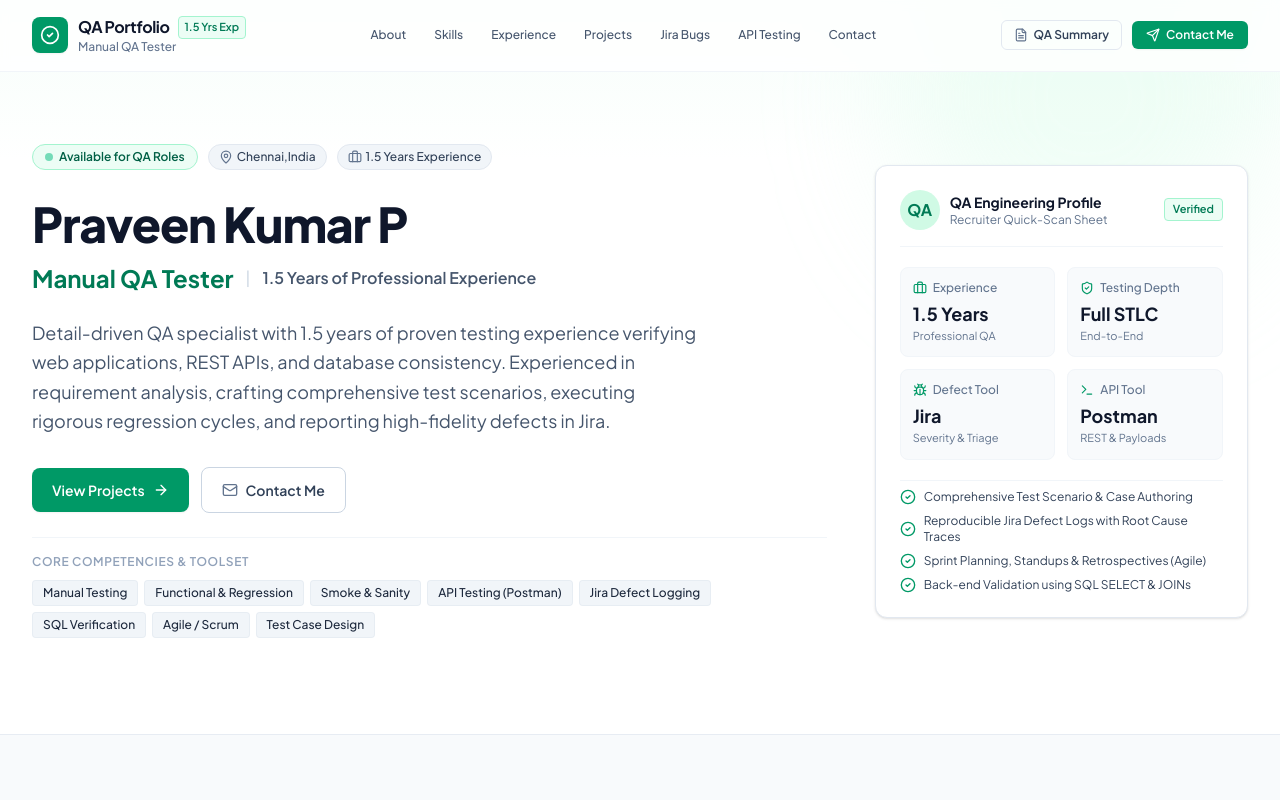
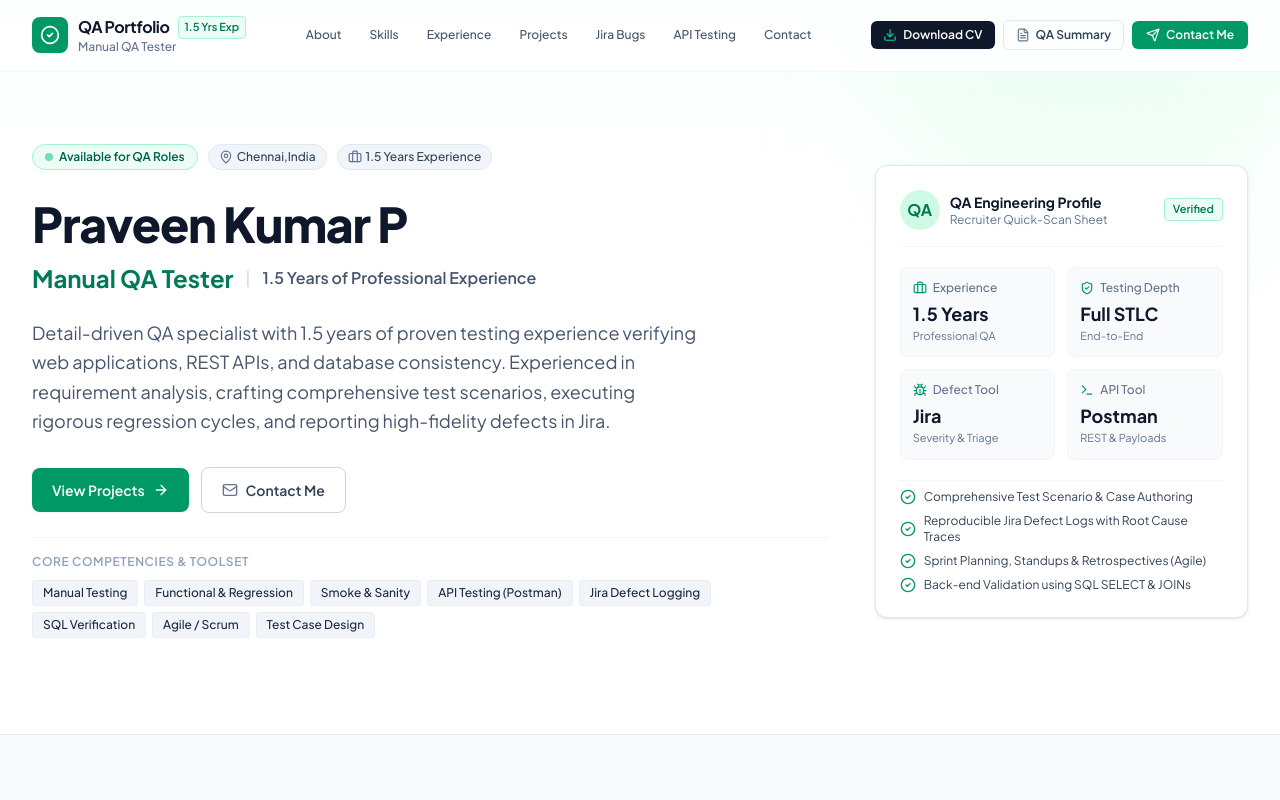
Before and after one commit to Praveenkumar2342001/Praveen-Tester-Portfolio, a React (Vite) app: page / in a window 1280 px wide. Shown: the top 800 px of the page. Built offline with nearby package versions, Linux system fonts and the light colour scheme.

Commit message:
Update Navbar.tsx

```diff
--- a/src/components/Navbar.tsx
+++ b/src/components/Navbar.tsx
@@ -1,5 +1,6 @@
 import React, { useState, useEffect } from 'react';
-import { CheckCircle2, Menu, X, FileText, Send } from 'lucide-react';
+import { CheckCircle2, Menu, X, FileText, Send, Download } from 'lucide-react';
+import { generateAndDownloadCvPdf } from '../utils/generatePdfCv';
 
 interface NavbarProps {
   onOpenResumePreview?: () => void;
@@ -121,7 +122,16 @@ export const Navbar: React.FC<NavbarProps> = ({ onOpenResumePreview }) => {
           </nav>
 
           {/* Action CTAs */}
-          <div className="hidden sm:flex items-center gap-2.5">
+          <div className="hidden sm:flex items-center gap-2">
+            <button
+              id="btn-nav-download-cv"
+              onClick={generateAndDownloadCvPdf}
+              className="inline-flex items-center gap-1.5 px-3 py-1.5 rounded-md bg-slate-900 hover:bg-slate-800 text-white text-xs font-semibold shadow-xs transition-colors cursor-pointer"
+              title="Download Praveen Kumar P's CV in PDF format"
+            >
+              <Download className="w-3.5 h-3.5 text-emerald-400" />
+              <span>Download CV</span>
+            </button>
             {onOpenResumePreview && (
               <button
                 id="btn-resume-preview"
@@ -179,7 +189,19 @@ export const Navbar: React.FC<NavbarProps> = ({ onOpenResumePreview }) => {
               </button>
             ))}
           </div>
-          <div className="pt-3 border-t border-slate-100 flex items-center gap-2">
+          <div className="pt-3 border-t border-slate-100 flex flex-col gap-2">
+            <button
+              id="mobile-btn-download-cv"
+              onClick={() => {
+                setMobileMenuOpen(false);
+                generateAndDownloadCvPdf();
+              }}
+              className="w-full flex items-center justify-center gap-2 py-2 rounded-md bg-slate-900 text-white text-xs font-semibold shadow-xs hover:bg-slate-800"
+            >
+              <Download className="w-3.5 h-3.5 text-emerald-400" />
+              <span>Download CV (PDF)</span>
+            </button>
+            <div className="flex items-center gap-2">
               {onOpenResumePreview && (
                 <button
                   id="mobile-btn-resume"
@@ -201,6 +223,7 @@ export const Navbar: React.FC<NavbarProps> = ({ onOpenResumePreview }) => {
               </button>
             </div>
           </div>
+        </div>
       )}
     </header>
   );
```
Lines whose indentation alone changed are shown as unchanged.
